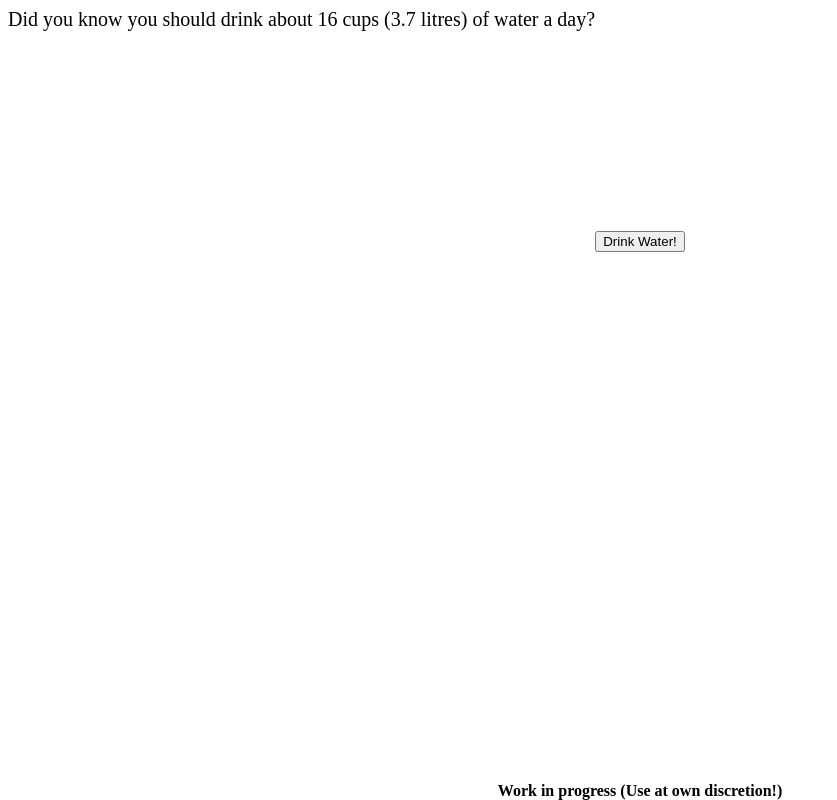
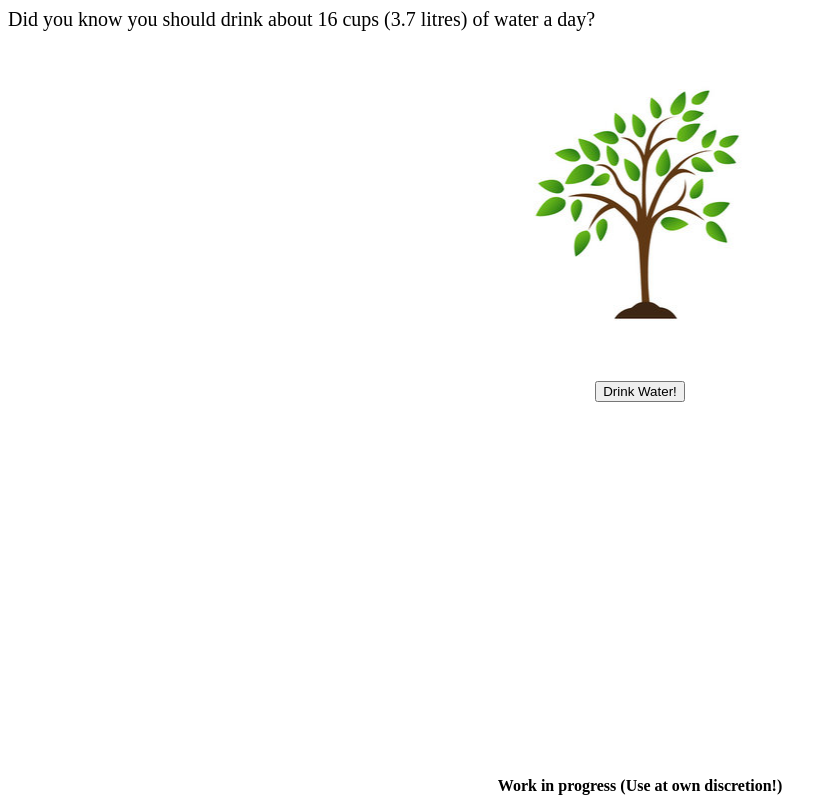
Before and after one commit to ckclion/drink-water, a plain HTML site: page index.html in a window 1280 px wide. Shown: the whole page, without its empty margins (0-837 px from the left). Drawn offline with Linux system fonts and the light colour scheme.

Commit message:
added images for tree growth

```diff
--- a/index.html
+++ b/index.html
@@ -13,6 +13,10 @@
             Did you know you should drink about 16 cups (3.7 litres) of water a day?
         </header>
         <main>
+            <img src="images/stage1.png" alt="Seed">
+            <img src="images/stage2.png" alt="Sprout">
+            <img src="images/stage3.png" alt="Young Tree">
+            <img src="images/stage4.png" alt="Adult Tree">
             <button> Drink Water!</button>
         </main>
         <footer>
--- a/styles.css
+++ b/styles.css
@@ -4,14 +4,21 @@ header {
 }
 
 footer {
-    position: fixed;
-    bottom: 0px;
+    position: absolute;
+    bottom: 5px;
     left: 50%;
     transform: translateX(-50%);
     font-weight: bold;
 }
 
 main {
-    margin-top: 200px;
-    text-align:center;
+    margin-top: 350px;
+    text-align: center;
 }
+
+img {
+    position: absolute;
+    top: 80px;
+    left: 50%;
+    transform: translateX(-50%);
+}
```
Also changed, not shown: favicon.ico, images/stage1.png (added), images/stage2.png (added), images/stage3.png (added), images/stage4.png (added).
